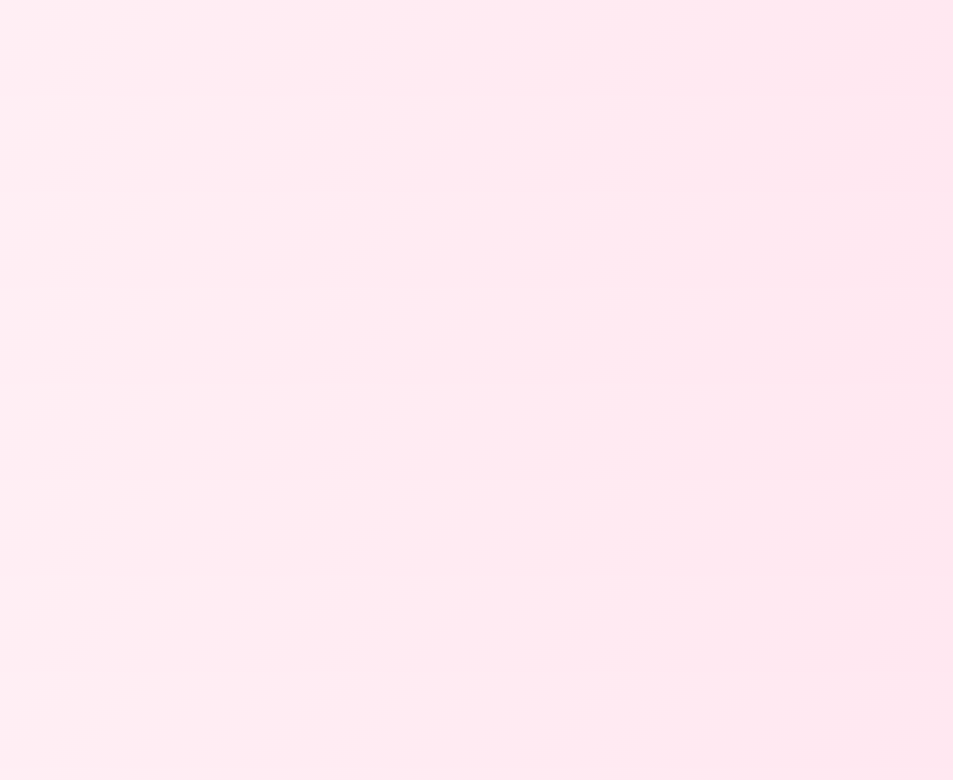
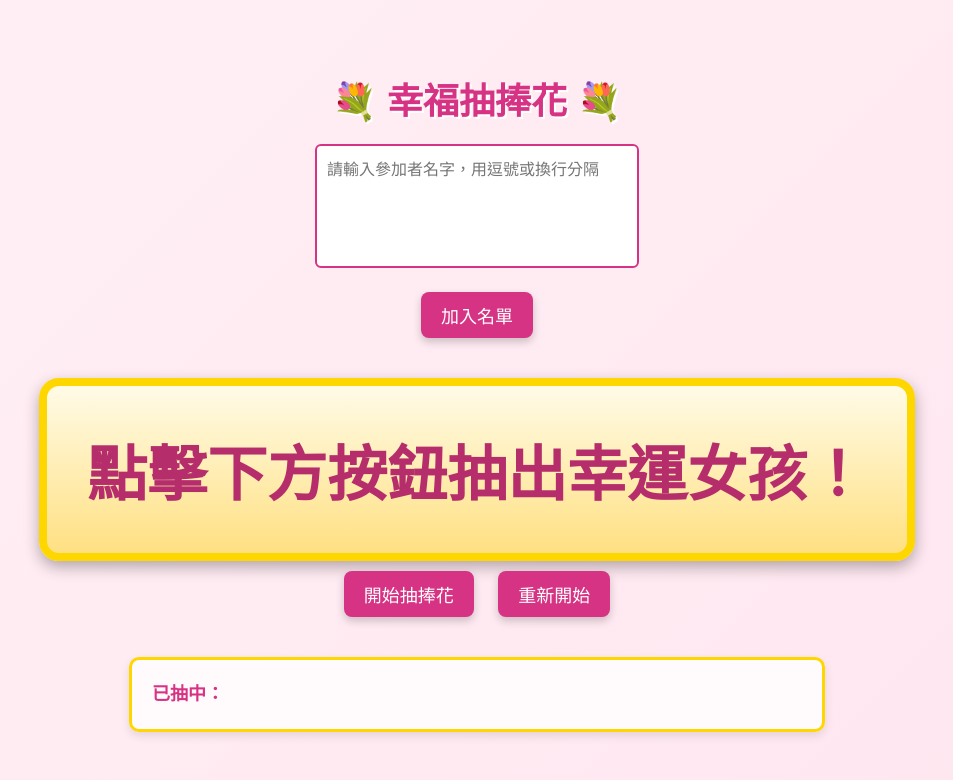
Before and after one commit to rupert860-source/-, a plain HTML site: page index.html in a window 1280 px wide. Shown: the whole page, without its empty margins (163-1116 px from the left). Drawn offline with Linux system fonts and the light colour scheme.

Commit message:
Update index.html
Signed-off-by: rupert860-source <rupert860@gmail.com>

```diff
--- a/index.html
+++ b/index.html
@@ -3,7 +3,7 @@
 <head>
   <meta charset="UTF-8">
   <meta name="viewport" content="width=device-width, initial-scale=1.0">
-  <title>愛在幸福抽抽樂 - 抽捧花</title>
+  <title>幸福抽捧花</title>
   <style>
     body {
       text-align: center;
@@ -37,4 +37,133 @@
       height: 100px;
       border-radius: 6px;
       border: 2px solid #d63384;
-      margin
+      margin-bottom: 10px;
+      resize: none;
+    }
+    button {
+      margin: 10px;
+      padding: 10px 20px;
+      font-size: 18px;
+      background: #d63384;
+      color: #fff;
+      border: none;
+      border-radius: 8px;
+      cursor: pointer;
+      box-shadow: 0 4px 8px rgba(0,0,0,0.2);
+    }
+    button:hover { background: #b52d6b; }
+    #history {
+      margin-top: 30px;
+      padding: 20px;
+      background: #ffffffcc;
+      border: 3px solid gold;
+      border-radius: 10px;
+      max-width: 650px;
+      margin-left: auto;
+      margin-right: auto;
+      text-align: left;
+      font-size: 18px;
+      line-height: 1.6;
+      box-shadow: 0 4px 10px rgba(0,0,0,0.1);
+    }
+    #history strong { color: #d63384; }
+  </style>
+</head>
+<body>
+  <h1>💐 幸福抽捧花 💐</h1>
+
+  <div>
+    <textarea id="namesInput" placeholder="請輸入參加者名字，用逗號或換行分隔"></textarea><br>
+    <button onclick="addParticipants()">加入名單</button>
+  </div>
+
+  <div class="lottery-box" id="result">點擊下方按鈕抽出幸運女孩！</div><br>
+  <button onclick="draw()">開始抽捧花</button>
+  <button onclick="resetGame()">重新開始</button>
+
+  <div id="history"><strong>已抽中：</strong><br></div>
+
+  <script>
+    let participants = [];
+    let drawn = [];
+    let rolling = false;
+
+    function addParticipants() {
+      const input = document.getElementById("namesInput").value.trim();
+      if (!input) {
+        alert("請輸入名字！");
+        return;
+      }
+      const names = input.split(/[\n,，]+/).map(name => name.trim()).filter(name => name);
+      let added = 0;
+      for (let name of names) {
+        if (!participants.includes(name) && !drawn.includes(name)) {
+          participants.push(name);
+          added++;
+        }
+      }
+      alert(`已加入 ${added} 位參加者`);
+      document.getElementById("namesInput").value = "";
+    }
+
+    function init() {
+      drawn = [];
+      participants = [];
+      document.getElementById("result").innerText = "點擊下方按鈕抽出幸運女孩！";
+      document.getElementById("history").innerHTML = "<strong>已抽中：</strong><br>";
+    }
+
+    function draw() {
+      if (rolling) return;
+      if (participants.length === 0) {
+        alert("名單空的！請先加入參加者。");
+        return;
+      }
+
+      rolling = true;
+      let box = document.getElementById("result");
+      let interval = 50;
+      let duration = 5000;
+      let elapsed = 0;
+
+      function rollOnce() {
+        let randomIndex = Math.floor(Math.random() * participants.length);
+        box.innerText = "💐 " + participants[randomIndex] + " 💐";
+      }
+
+      function roll() {
+        if (elapsed >= duration) {
+          const index = Math.floor(Math.random() * participants.length);
+          const selected = participants.splice(index, 1)[0];
+          drawn.push(selected);
+          box.innerText = "💐 " + selected + " 💐";
+          updateHistory();
+          rolling = false;
+          return;
+        }
+        rollOnce();
+        elapsed += interval;
+        interval += 20;
+        setTimeout(roll, interval);
+      }
+
+      roll();
+    }
+
+    function updateHistory() {
+      document.getElementById("history").innerHTML = "<strong>已抽中：</strong><br>" + drawn.join(", ");
+    }
+
+    function resetGame() {
+      if (confirm("確定要重新開始嗎？所有紀錄將清空！")) {
+        participants = [];
+        drawn = [];
+        document.getElementById("namesInput").value = "";
+        init();
+      }
+    }
+
+    init();
+  </script>
+</body>
+</html>
```
